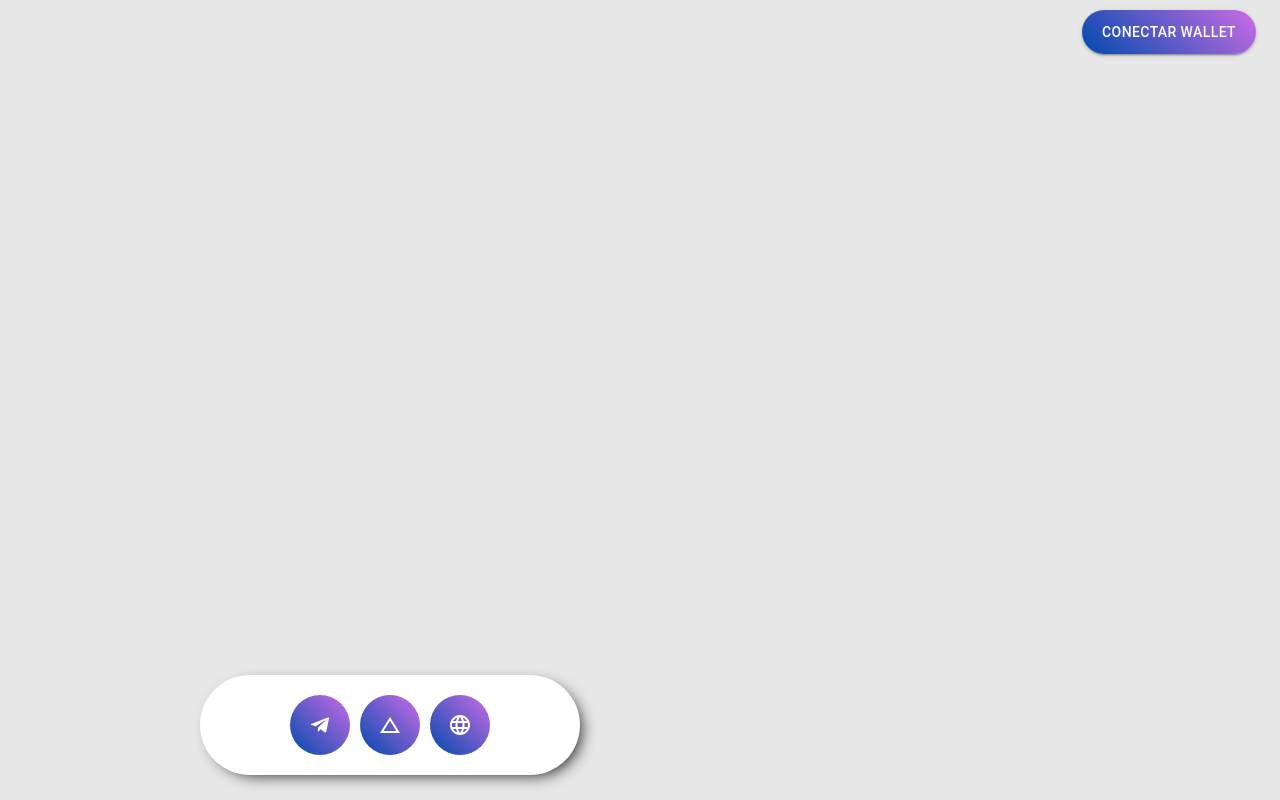
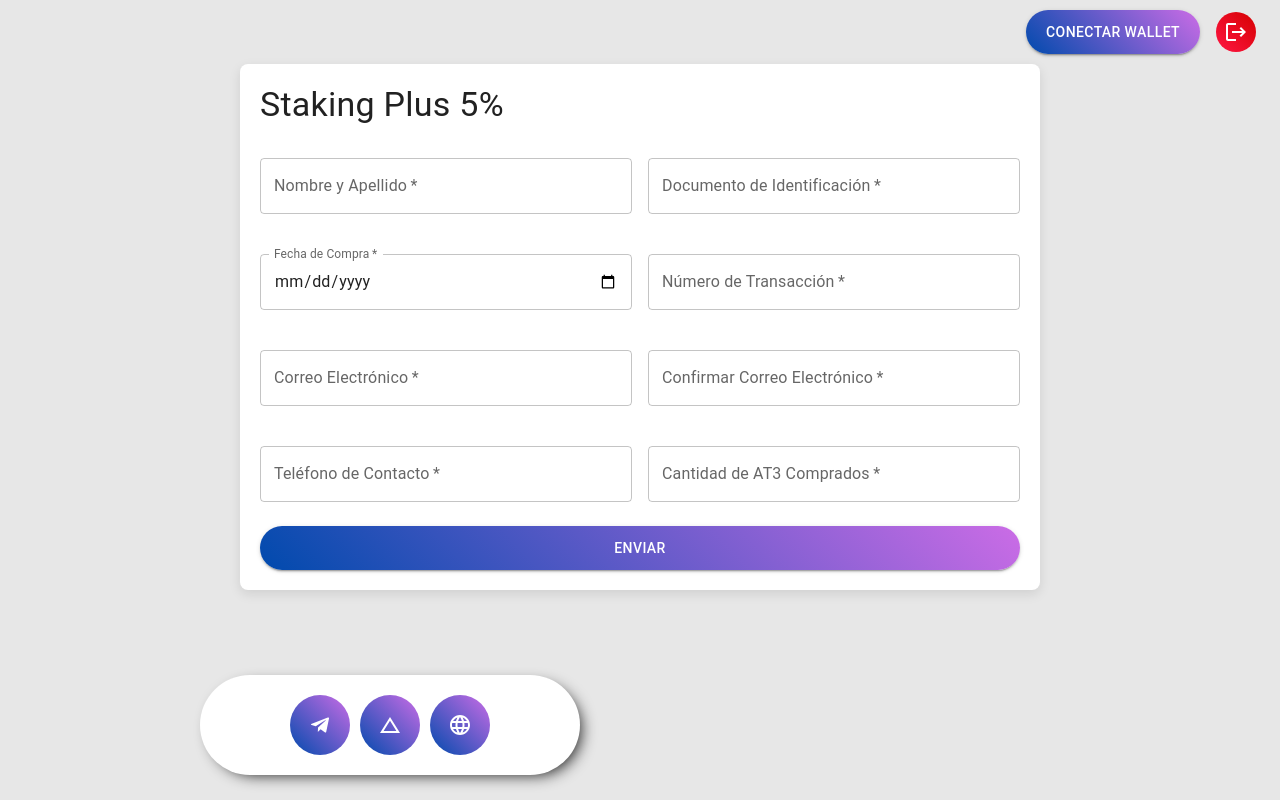
Before and after one commit to pedrotapia2416/dappAT3, a React (Create React App) app: page /stakingplus in a window 1280 px wide. Before the commit this address had no page. Built offline with nearby package versions, Linux system fonts and the light colour scheme.

Commit message:
stakingplus

```diff
--- a/src/App.tsx
+++ b/src/App.tsx
@@ -1,4 +1,4 @@
-import React from 'react';
+import React, { useState } from 'react';
 import { ThemeProvider, CssBaseline } from '@mui/material';
 import theme from './theme';
 import { BrowserRouter as Router, Routes, Route } from 'react-router-dom';
@@ -7,8 +7,12 @@ import Admin from './pages/Admin';
 import Header from './components/Header';
 import Footer from './components/Footer';
 import { GlobalStyles } from '@mui/material';
+import StakingPlus from './pages/StakingPlus';
 
 const App: React.FC = () => {
+  // Estado centralizado para la cuenta de la wallet
+  const [account, setAccount] = useState<string | null>(null);
+
   return (
     <ThemeProvider theme={theme}>
       <CssBaseline />
@@ -24,9 +28,12 @@ const App: React.FC = () => {
         }}
       />
       <Router>
-        <Header />
+        {/* Pasar el estado y el setter al Header */}
+        <Header account={account} setAccount={setAccount} />
         <Routes>
-          <Route path="/" element={<Home />} />
+          {/* Pasar el estado y el setter al Home */}
+          <Route path="/stakingplus" element={<StakingPlus />} />
+          <Route path="/" element={<Home account={account} setAccount={setAccount} />} />
           <Route path="/admin" element={<Admin />} />
         </Routes>
         <Footer />
--- a/src/components/Header.tsx
+++ b/src/components/Header.tsx
@@ -1,5 +1,5 @@
-import React, { useState, useEffect } from 'react';
-import { AppBar, Toolbar, Typography, Button, Box } from '@mui/material';
+import React, { useEffect, useState } from 'react';
+import { AppBar, Toolbar, Typography, Button, Box, IconButton } from '@mui/material';
 import WalletIcon from '@mui/icons-material/AccountBalanceWallet';
 import LockIcon from '@mui/icons-material/Lock';
 import AttachMoneyIcon from '@mui/icons-material/AttachMoney';
@@ -8,21 +8,23 @@ import AT3Balance from './AT3Balance';
 import StakedBalance from './StakedBalance';
 import AT3ToUSDTPrice from './MarketPrice';
 import AlertModal from './AlertModal';
+import LogoutIcon from '@mui/icons-material/Logout';
 
-const Header: React.FC = () => {
-  const [account, setAccount] = useState<string | null>(null);
+interface HeaderProps {
+  account: string | null;
+  setAccount: (account: string | null) => void;
+}
+
+const Header: React.FC<HeaderProps> = ({ account, setAccount }) => {
   const [openAlert, setOpenAlert] = useState(false);
   const [alertSeverity, setAlertSeverity] = useState<'success' | 'error' | 'warning' | 'info'>('info');
   const [alertMessage, setAlertMessage] = useState<string>('');
 
-    // Función para abrir el modal de alerta
   const showAlert = (severity: 'success' | 'error' | 'warning' | 'info', message: string) => {
     setAlertSeverity(severity);
     setAlertMessage(message);
     setOpenAlert(true);
   };
-
-     // Función para conectar a MetaMask
 
   const connectWallet = async () => {
     if (window.ethereum) {
@@ -41,8 +43,13 @@ const Header: React.FC = () => {
     }
   };
 
+  const handleLogout = () => {
+    setAccount(null); // Limpiar la cuenta
+    showAlert('info', 'Wallet desconectada con éxito.');
+  };
+
+
   useEffect(() => {
-
     if (window.ethereum) {
       const web3 = new Web3(window.ethereum);
       web3.eth.getAccounts().then((accounts) => {
@@ -51,17 +58,17 @@ const Header: React.FC = () => {
         }
       });
     }
-  }, []);
+  }, [setAccount]);
 
   return (
     <>
       <AppBar position="static" sx={{ backgroundColor: 'transparent', boxShadow: 'none' }}>
         <Toolbar>
-          <Typography variant="h6" sx={{ flexGrow: 1 }}>
-          </Typography>
+          <Typography variant="h6" sx={{ flexGrow: 1 }} />
 
           {account && (
             <>
+              {/* Balance de AT3 */}
               <Box
                 sx={{
                   display: 'flex',
@@ -114,6 +121,7 @@ const Header: React.FC = () => {
                 <AttachMoneyIcon sx={{ mr: 1, color: '#fff', background: '#2EA480', padding: '8px', borderRadius: '20px', fontSize: '40px' }} />
                 <AT3ToUSDTPrice />
               </Box>
+
             </>
           )}
 
@@ -141,10 +149,21 @@ const Header: React.FC = () => {
               Conectar Wallet
             </Button>
           )}
+          <IconButton
+                sx={{
+                  color: '#fff',
+                  background: 'linear-gradient(45deg, #ff1744, #d50000)',
+                  padding: '8px',
+                  borderRadius: '20px',
+                  ml: 2,
+                }}
+                onClick={handleLogout}
+              >
+                <LogoutIcon />
+              </IconButton>
         </Toolbar>
       </AppBar>
 
-      {/* Modal de alerta */}
       <AlertModal open={openAlert} severity={alertSeverity} message={alertMessage} onClose={() => setOpenAlert(false)} />
     </>
   );
--- a/src/pages/Home.tsx
+++ b/src/pages/Home.tsx
@@ -1,18 +1,20 @@
-import React, { useState } from 'react';
-import { Box, Button } from '@mui/material';
+import React from 'react';
+import { Box } from '@mui/material';
 import ConnectWallet from '../components/ConnectWallet';
 import StakeForm from '../components/StakeForm';
 import UnstakeForm from '../components/UnstakeForm';
 import GetStakeForm from '../components/GetStakeForm';
+import PeerToPeer from '../components/peertopeer';
 import linesImage from '../assets/images/lineas.png';
 import logo from '../assets/images/logo.png';
-import PeerToPeer from '../components/peertopeer';
 
-const Home: React.FC = () => {
-  const [account, setAccount] = useState<string | null>(null);
+interface HomeProps {
+  account: string | null;
+  setAccount: (account: string | null) => void;
+}
 
+const Home: React.FC<HomeProps> = ({ account, setAccount }) => {
   return (
-
     <Box
       sx={{
         display: 'flex',
@@ -69,7 +71,6 @@ const Home: React.FC = () => {
           justifyContent: 'flex-start',
           alignItems: 'center',
           textAlign:'left',
-
         }}
       >
         {!account && <ConnectWallet onConnect={setAccount} />}
@@ -82,20 +83,15 @@ const Home: React.FC = () => {
               gap: 2,
               justifyContent: 'flex-start',
               alignItems: 'left',
-
             }}
           >
-
-              <StakeForm />
-              <UnstakeForm />
-              <GetStakeForm />
-              <PeerToPeer />
-
-
+            <StakeForm />
+            <UnstakeForm />
+            <GetStakeForm />
+            <PeerToPeer />
           </Box>
         )}
       </Box>
-
 
       <style>
         {`
--- /dev/null
+++ b/src/pages/StakingPlus.tsx
@@ -0,0 +1,193 @@
+import React, { useState } from 'react';
+import { Box, TextField, Button, Typography, Grid } from '@mui/material';
+import emailjs from 'emailjs-com';
+import AlertModal from '../components/AlertModal';
+
+const StakingPlus: React.FC = () => {
+  const [formData, setFormData] = useState({
+    fullName: '',
+    idDocument: '',
+    purchaseDate: '',
+    transactionNumber: '',
+    email: '',
+    emailConfirmation: '',
+    phone: '',
+    at3Amount: '',
+  });
+
+  const [emailError, setEmailError] = useState<string | null>(null);
+  const [alertOpen, setAlertOpen] = useState(false);
+  const [alertMessage, setAlertMessage] = useState<string>('');
+  const [alertSeverity, setAlertSeverity] = useState<'success' | 'error' | 'warning' | 'info'>('info');
+
+  const handleChange = (e: React.ChangeEvent<HTMLInputElement>) => {
+    setFormData({
+      ...formData,
+      [e.target.name]: e.target.value,
+    });
+  };
+
+  const formatDate = (date: string): string => {
+    const [year, month, day] = date.split('-');
+    return `${day}-${month}-${year}`;
+  };
+
+  const handleSubmit = (e: React.FormEvent) => {
+    e.preventDefault();
+
+    if (formData.email !== formData.emailConfirmation) {
+      setEmailError('Los correos electrónicos no coinciden');
+      return;
+    }
+
+    setEmailError(null);
+    const numeroSolicitud = `SP-${Date.now()}`;
+    const dataToSend = {
+      ...formData,
+      purchaseDate: formatDate(formData.purchaseDate),
+      solicitudNumber: numeroSolicitud,
+    };
+
+    emailjs.send('service_mn0qbtj', 'template_2q3nxeo', dataToSend, 'uJWGoBXmCBWYLpGfC')
+      .then((response) => {
+        setAlertSeverity('info');
+        setAlertMessage(`Solicitud Staking Plus 5% Número: ${numeroSolicitud}`);
+        setAlertOpen(true);
+      }, (error) => {
+        setAlertSeverity('error');
+        setAlertMessage('Error al enviar la solicitud. Inténtalo nuevamente.');
+        setAlertOpen(true);
+      });
+  };
+
+  return (
+    <Box
+      sx={{
+        maxWidth: '800px',
+        margin: 'auto',
+        padding: '20px',
+        backgroundColor: '#fff',
+        borderRadius: '8px',
+        boxShadow: '0px 4px 12px rgba(0, 0, 0, 0.1)',
+      }}
+    >
+      <Typography variant="h4" sx={{ mb: 2 }}>Staking Plus 5%</Typography>
+      <form onSubmit={handleSubmit}>
+        <Grid container spacing={2}>
+          <Grid item xs={12} md={6}>
+            <TextField
+              label="Nombre y Apellido"
+              name="fullName"
+              value={formData.fullName}
+              onChange={handleChange}
+              fullWidth
+              required
+              margin="normal"
+            />
+          </Grid>
+          <Grid item xs={12} md={6}>
+            <TextField
+              label="Documento de Identificación"
+              name="idDocument"
+              value={formData.idDocument}
+              onChange={handleChange}
+              fullWidth
+              required
+              margin="normal"
+            />
+          </Grid>
+          <Grid item xs={12} md={6}>
+            <TextField
+              label="Fecha de Compra"
+              name="purchaseDate"
+              type="date"
+              value={formData.purchaseDate}
+              onChange={handleChange}
+              fullWidth
+              required
+              margin="normal"
+              InputLabelProps={{
+                shrink: true,
+              }}
+            />
+          </Grid>
+          <Grid item xs={12} md={6}>
+            <TextField
+              label="Número de Transacción"
+              name="transactionNumber"
+              value={formData.transactionNumber}
+              onChange={handleChange}
+              fullWidth
+              required
+              margin="normal"
+            />
+          </Grid>
+          <Grid item xs={12} md={6}>
+            <TextField
+              label="Correo Electrónico"
+              name="email"
+              value={formData.email}
+              onChange={handleChange}
+              fullWidth
+              required
+              margin="normal"
+            />
+          </Grid>
+          <Grid item xs={12} md={6}>
+            <TextField
+              label="Confirmar Correo Electrónico"
+              name="emailConfirmation"
+              value={formData.emailConfirmation}
+              onChange={handleChange}
+              fullWidth
+              required
+              margin="normal"
+              error={!!emailError}
+              helperText={emailError}
+            />
+          </Grid>
+          <Grid item xs={12} md={6}>
+            <TextField
+              label="Teléfono de Contacto"
+              name="phone"
+              value={formData.phone}
+              onChange={handleChange}
+              fullWidth
+              required
+              margin="normal"
+            />
+          </Grid>
+          <Grid item xs={12} md={6}>
+            <TextField
+              label="Cantidad de AT3 Comprados"
+              name="at3Amount"
+              value={formData.at3Amount}
+              onChange={handleChange}
+              fullWidth
+              required
+              margin="normal"
+            />
+          </Grid>
+        </Grid>
+        <Button
+          variant="contained"
+          color="primary"
+          type="submit"
+          sx={{ mt: 2 }}
+          fullWidth
+        >
+          Enviar
+        </Button>
+      </form>
+
+      <AlertModal
+        open={alertOpen}
+        severity={alertSeverity}
+        message={alertMessage}
+        onClose={() => setAlertOpen(false)}
+      />
+    </Box>
+  );
+};
+
+export default StakingPlus;
```
Lines whose indentation alone changed are shown as unchanged.
